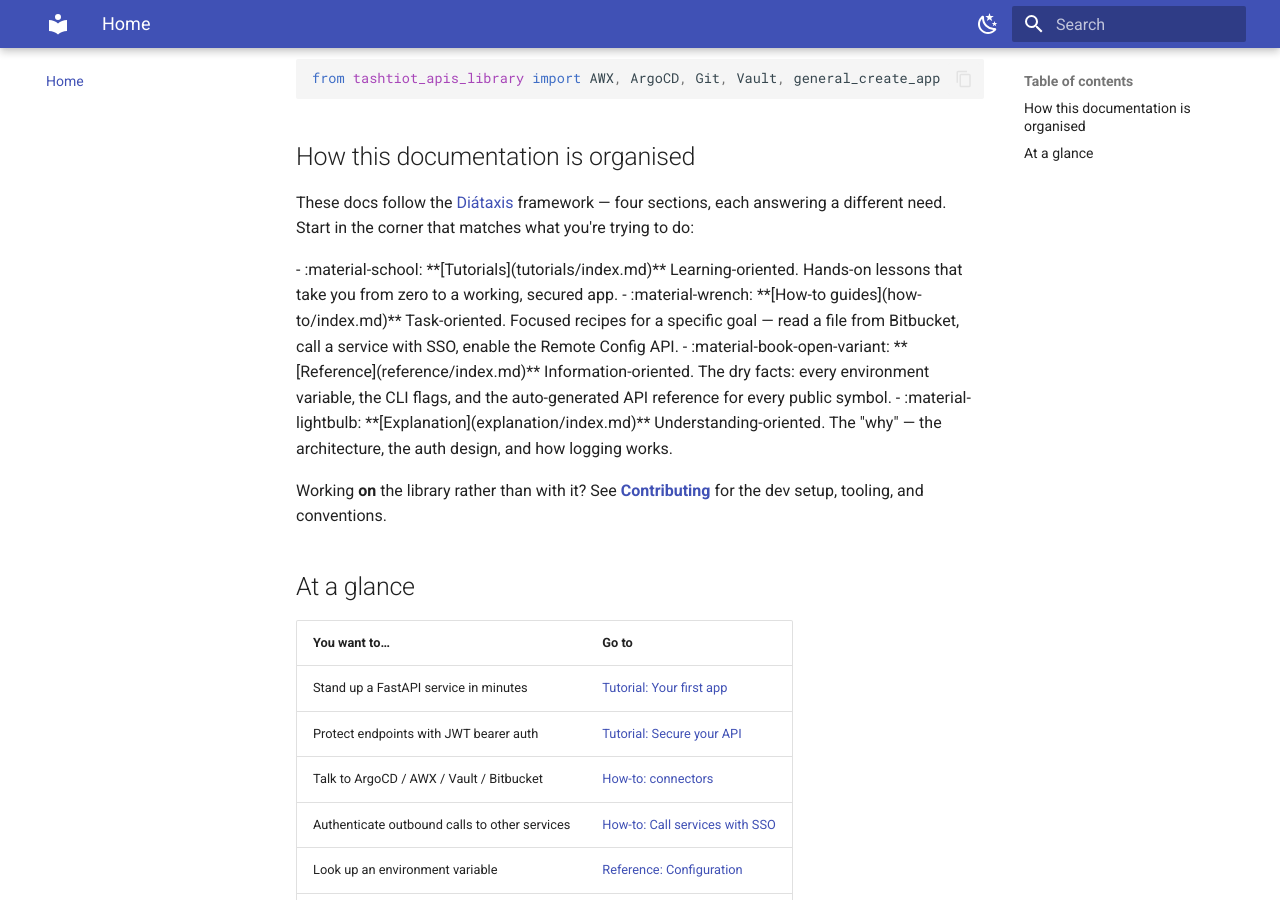
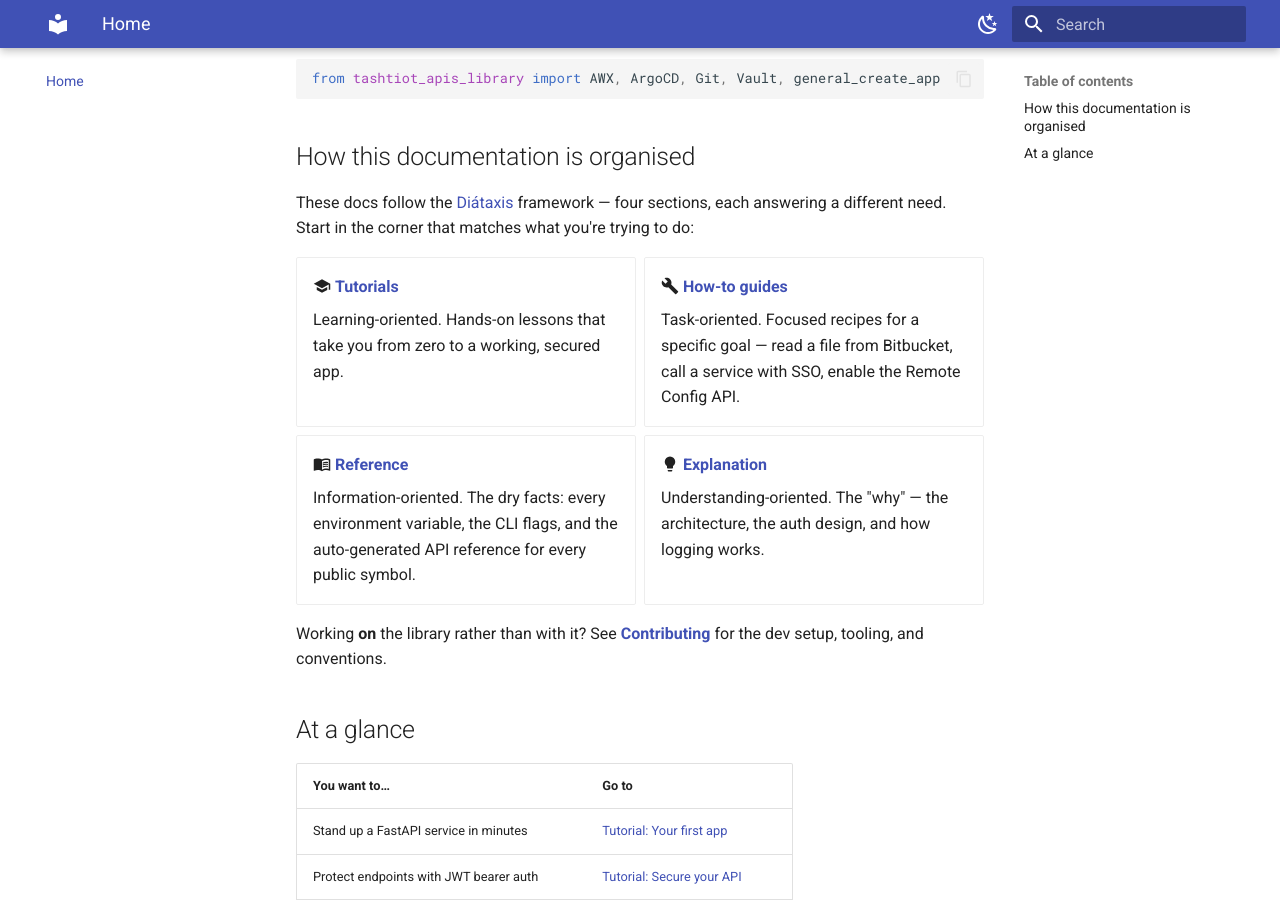
Before and after one commit to Platform-Infra-Org/apis-library, an MkDocs documentation site: the page built from docs/index.md, in a window 1280 px wide and 900 px high, scrolled down 537 px. Built offline with MkDocs 1.6.1 and Material for MkDocs 9.7.7, drawn with Linux system fonts in a browser that asks for light colours.

Commit message:
docs: render the home-page grid cards and icons
Enable the markdown extensions the Material "grid cards + icons" feature on
docs/index.md needs: md_in_html (processes markdown inside <div class="grid
cards" markdown>) and pymdownx.emoji with Material's twemoji index/generator
(renders :material-*: shortcodes as inline SVG). Both ship with mkdocs-material;
no new dependency. Build stays strict-clean.

Co-Authored-By: Claude Opus 4.8 (1M context) <noreply@anthropic.com>

```diff
--- a/mkdocs.yml
+++ b/mkdocs.yml
@@ -49,9 +49,13 @@ plugins:
 markdown_extensions:
   - admonition
   - attr_list
+  - md_in_html                 # enables grid cards (markdown inside HTML)
   - tables
   - toc:
       permalink: true
+  - pymdownx.emoji:            # renders :material-*: shortcodes as inline SVG icons
+      emoji_index: !!python/name:material.extensions.emoji.twemoji
+      emoji_generator: !!python/name:material.extensions.emoji.to_svg
   - pymdownx.highlight:
       anchor_linenums: true
   - pymdownx.superfences
```
